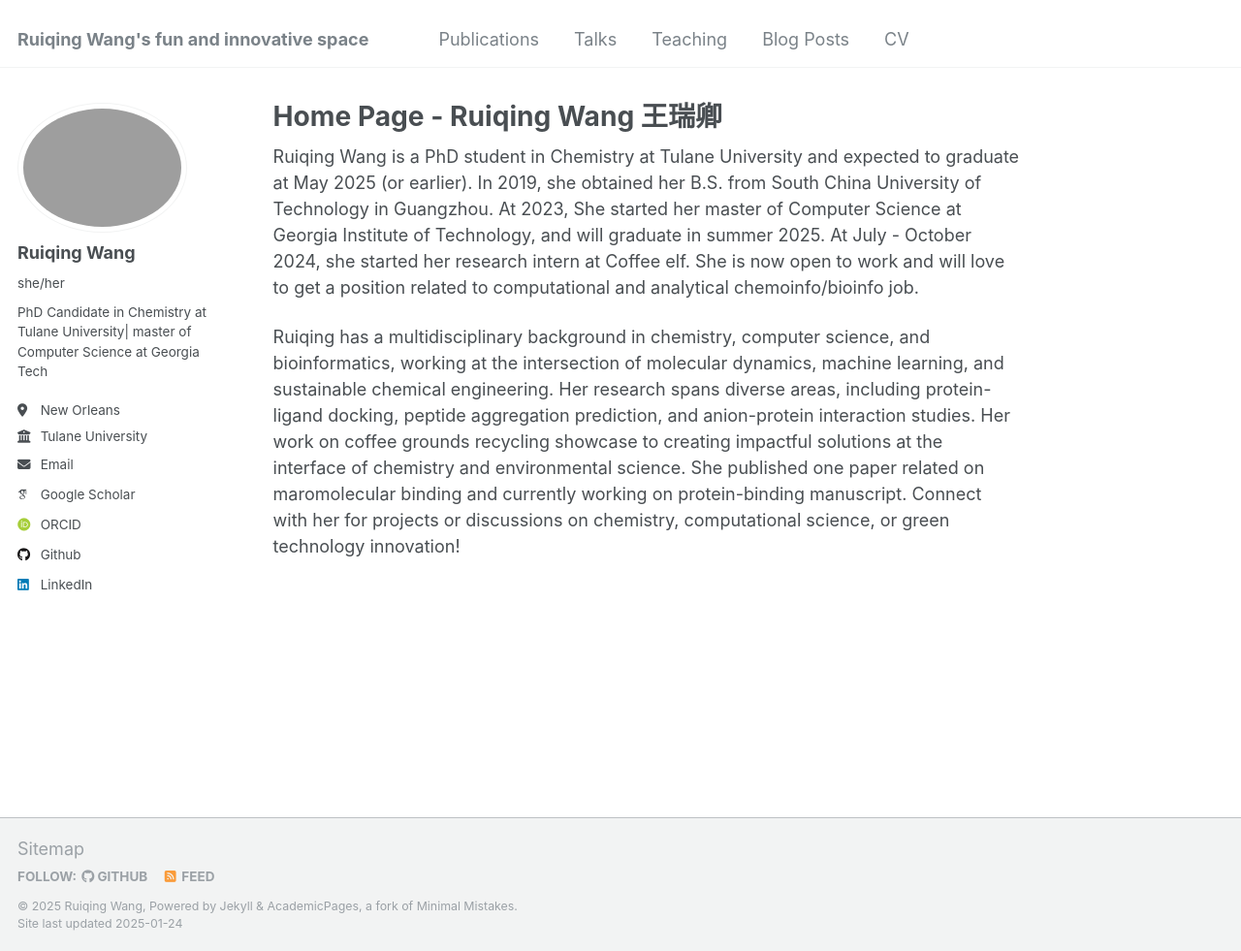
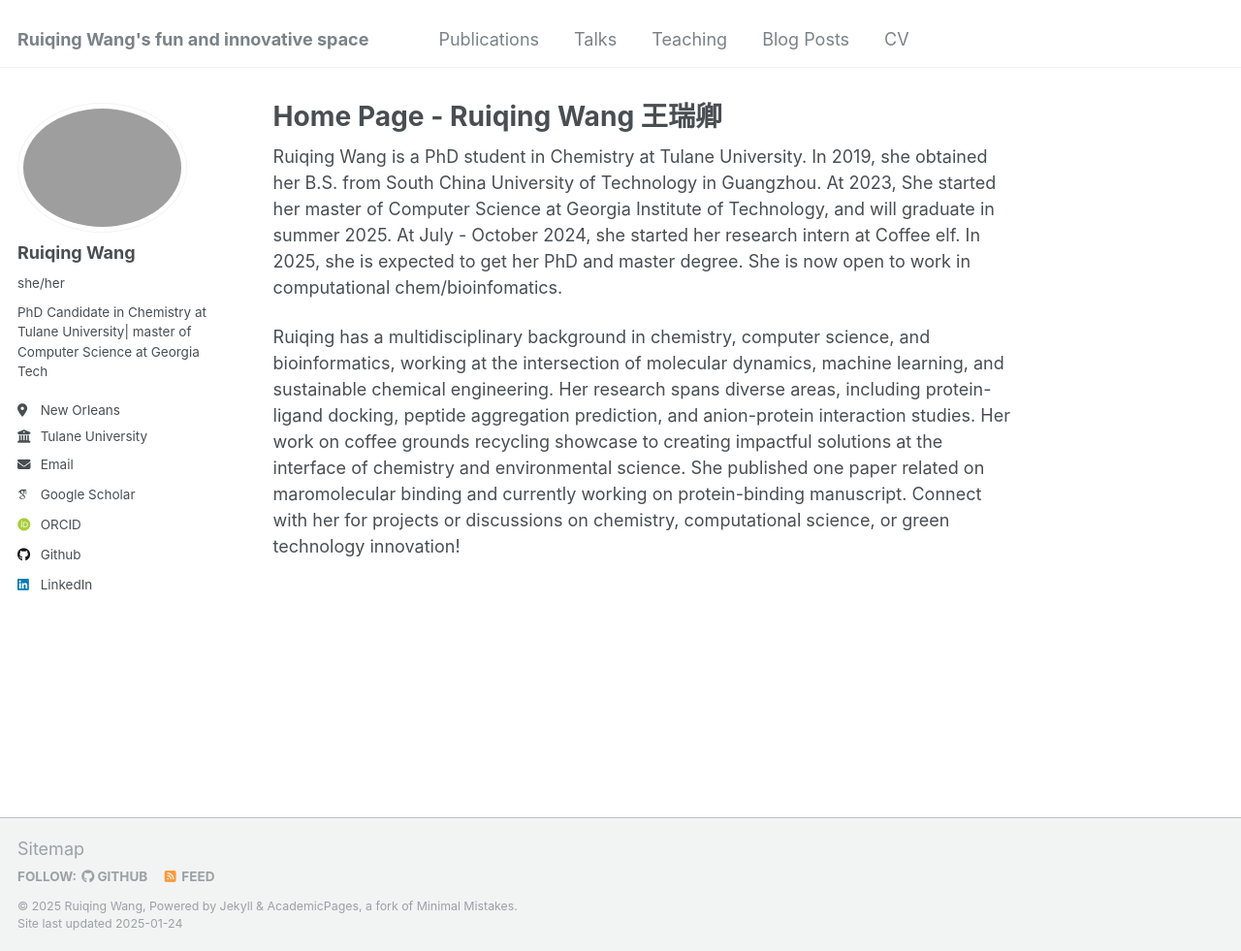
Before and after one commit to RuiqingW20/RuiqingW20.github.io, a Jekyll site: the page built from _pages/about.md, in a window 1280 px wide and 981 px high. Shown: the whole window at 97% size. Built offline with Jekyll 4.4.1, drawn with Linux system fonts in a browser that asks for light colours; some web fonts are replaced.

Commit message:
Update about.md

```diff
--- a/_pages/about.md
+++ b/_pages/about.md
@@ -6,6 +6,6 @@ redirect_from:
   - /about/
   - /about.html
 ---
-Ruiqing Wang is a PhD student in Chemistry at Tulane University and expected to graduate at May 2025 (or earlier). In 2019, she obtained her B.S. from South China University of Technology in Guangzhou. At 2023, She started her master of Computer Science at Georgia Institute of Technology, and will graduate in summer 2025. At July - October 2024, she started her research intern at Coffee elf. She is now open to work and will love to get a position related to computational and analytical chemoinfo/bioinfo job.
+Ruiqing Wang is a PhD student in Chemistry at Tulane University. In 2019, she obtained her B.S. from South China University of Technology in Guangzhou. At 2023, She started her master of Computer Science at Georgia Institute of Technology, and will graduate in summer 2025. At July - October 2024, she started her research intern at Coffee elf. In 2025, she is expected to get her PhD and master degree. She is now open to work in computational chem/bioinfomatics.
 
 Ruiqing has a multidisciplinary background in chemistry, computer science, and bioinformatics, working at the intersection of molecular dynamics, machine learning, and sustainable chemical engineering. Her research spans diverse areas, including protein-ligand docking, peptide aggregation prediction, and anion-protein interaction studies.  Her work on coffee grounds recycling showcase to creating impactful solutions at the interface of chemistry and environmental science. She published one paper related on maromolecular binding and currently working on protein-binding manuscript. Connect with her for projects or discussions on chemistry, computational science, or green technology innovation!
```
